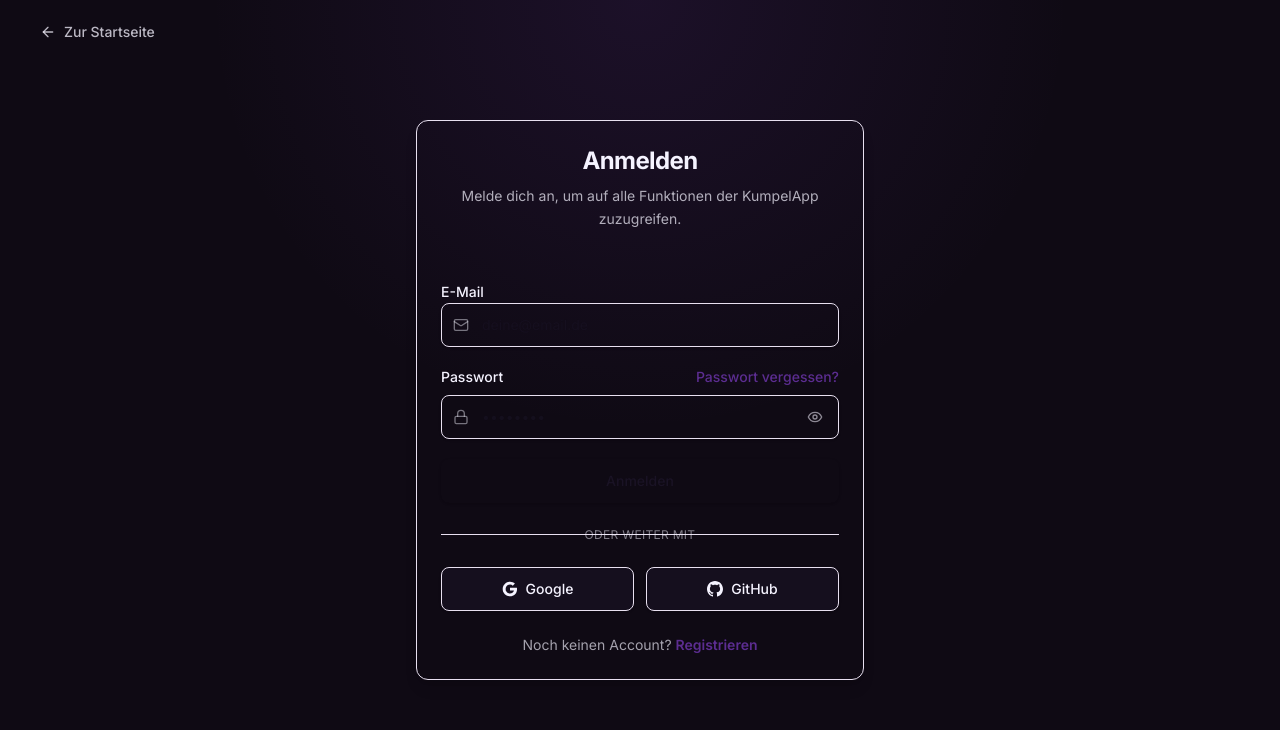
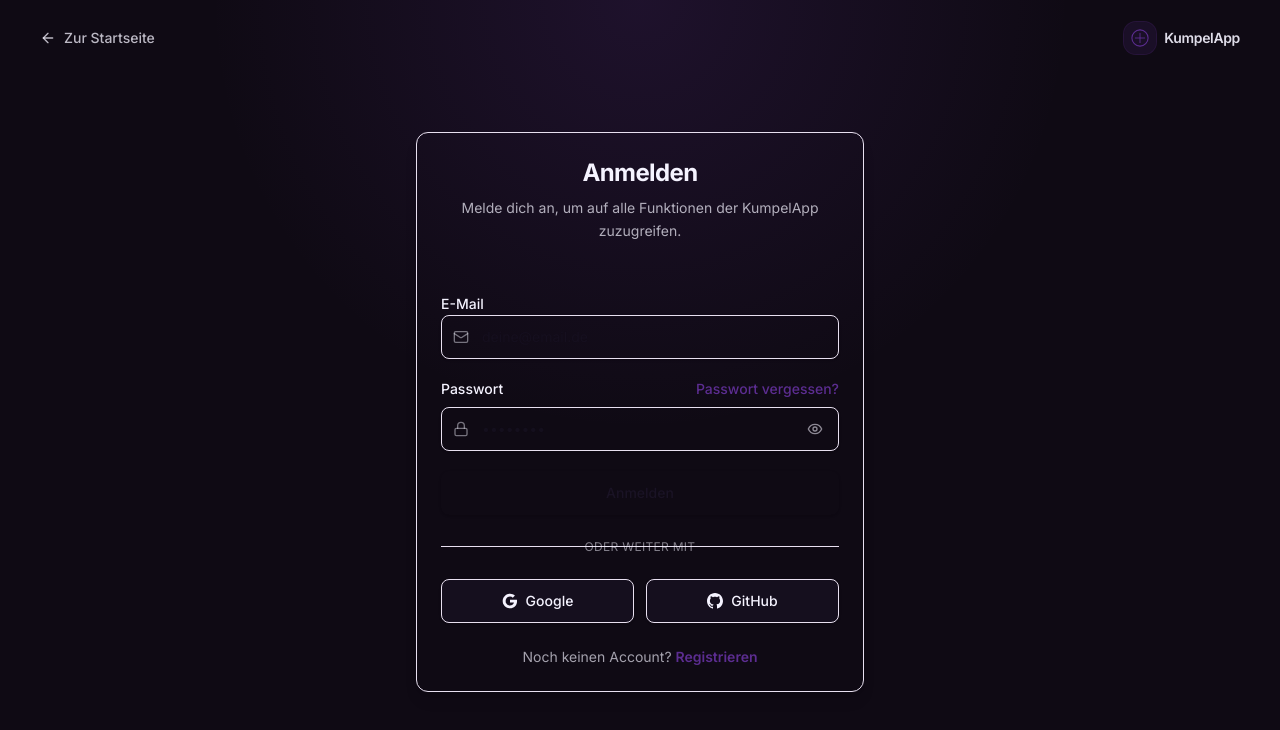
Before and after one commit to PrinzMichiDE/kumpelapp, a Next.js app in the folder webapp/: page /login in a window 1280 px wide. Shown: the top 730 px of the page. Built offline with nearby package versions, Linux system fonts and the light colour scheme.

Commit message:
ui: enhance auth layout branding and navigation clarity

```diff
--- a/webapp/src/app/(auth)/layout.tsx
+++ b/webapp/src/app/(auth)/layout.tsx
@@ -4,18 +4,32 @@ import { ArrowLeft } from 'lucide-react'
 
 export default function AuthLayout({ children }: { children: ReactNode }) {
   return (
-    <div className="relative min-h-screen bg-[radial-gradient(circle_at_top,_rgba(124,63,191,0.12),_transparent_42%),linear-gradient(180deg,_rgba(15,10,20,1),_rgba(15,10,20,1))]">
-      <header className="mx-auto flex w-full max-w-7xl items-center px-4 py-4 sm:px-6 lg:px-8">
+    <div className="relative min-h-screen bg-[radial-gradient(circle_at_top,_rgba(124,63,191,0.14),_transparent_42%),linear-gradient(180deg,_rgba(15,10,20,1),_rgba(15,10,20,1))]">
+      <header className="mx-auto flex w-full max-w-7xl items-center justify-between gap-4 px-4 py-4 sm:px-6 lg:px-8">
         <Link
           href="/"
-          className="inline-flex items-center gap-2 rounded-lg px-2 py-1.5 text-sm font-medium text-fc-fg/75 transition-colors hover:text-fc-fg focus-visible:outline-none focus-visible:ring-2 focus-visible:ring-fc-violet focus-visible:ring-offset-2 focus-visible:ring-offset-fc-bg"
+          className="inline-flex items-center gap-2 rounded-lg px-2 py-1.5 text-sm font-medium text-fc-fg/75 transition-colors hover:bg-fc-violet/10 hover:text-fc-fg focus-visible:outline-none focus-visible:ring-2 focus-visible:ring-fc-violet focus-visible:ring-offset-2 focus-visible:ring-offset-fc-bg"
           aria-label="Zur Startseite"
         >
           <ArrowLeft className="h-4 w-4" aria-hidden="true" />
-          Zur Startseite
+          <span>Zur Startseite</span>
+        </Link>
+
+        <Link
+          href="/"
+          className="group inline-flex items-center gap-2 rounded-lg px-2 py-1.5 focus-visible:outline-none focus-visible:ring-2 focus-visible:ring-fc-violet focus-visible:ring-offset-2 focus-visible:ring-offset-fc-bg"
+          aria-label="KumpelApp Startseite"
+        >
+          <span className="flex h-8 w-8 items-center justify-center rounded-xl bg-fc-violet/15 ring-1 ring-fc-violet/30 transition-colors group-hover:bg-fc-violet/25">
+            <svg className="h-4.5 w-4.5 text-fc-violet" viewBox="0 0 100 100" fill="none" aria-hidden="true">
+              <circle cx="50" cy="50" r="45" stroke="currentColor" strokeWidth="6" />
+              <path d="M50 24 L50 76 M24 50 L76 50" stroke="currentColor" strokeWidth="5" strokeLinecap="round" />
+            </svg>
+          </span>
+          <span className="hidden text-sm font-semibold tracking-tight text-fc-fg/90 sm:block">KumpelApp</span>
         </Link>
       </header>
-      <main id="main-content" className="pb-8">
+      <main id="main-content" className="pb-10 sm:pb-12">
         {children}
       </main>
     </div>
```
